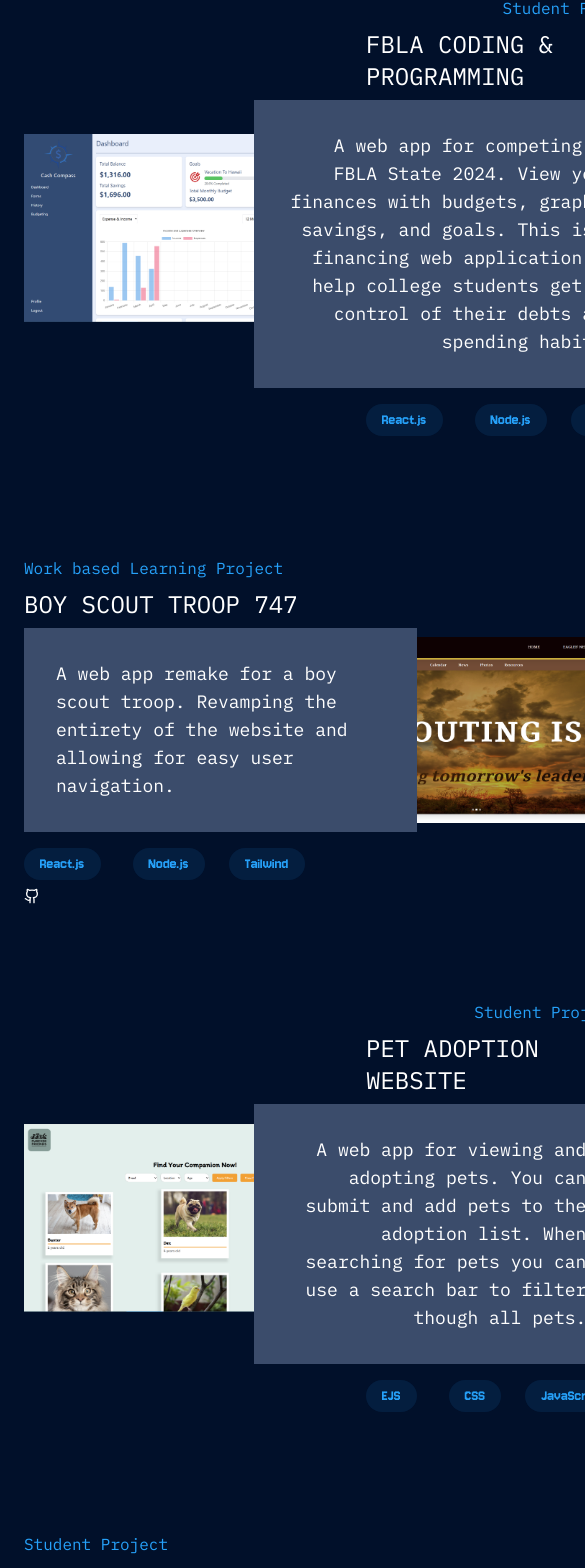
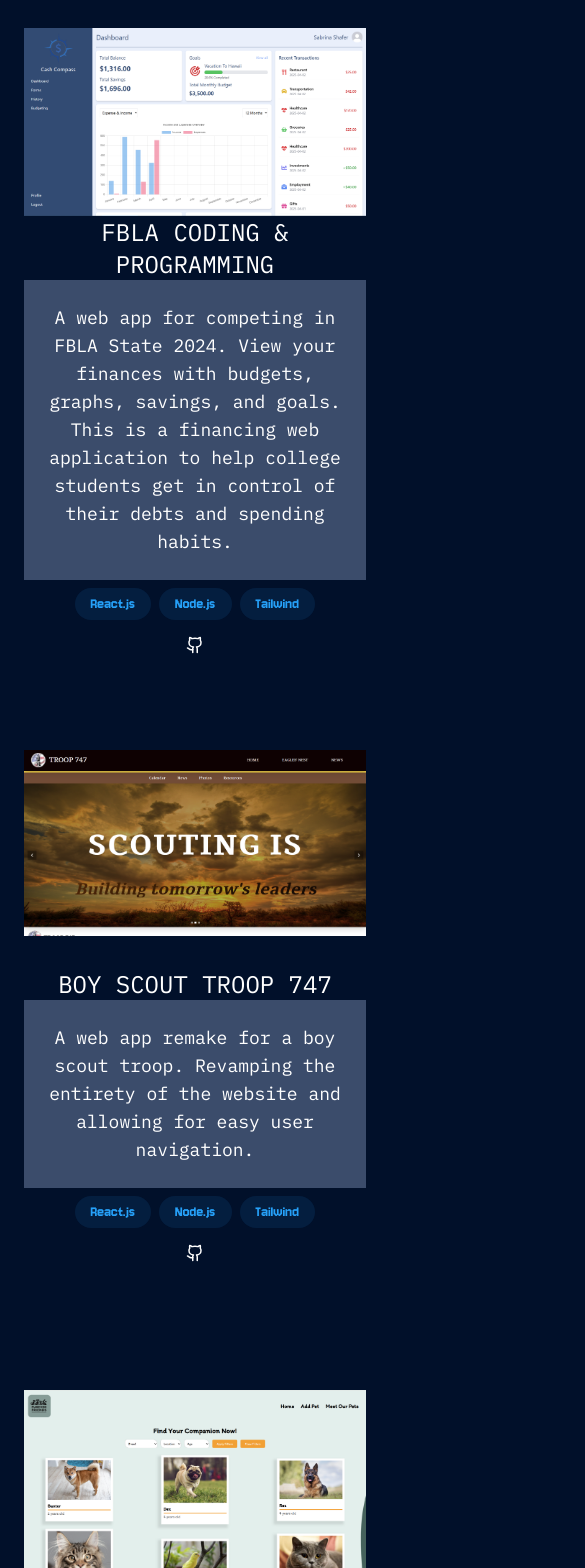
Before and after one commit to sshafe928/portfolio_2025, a Next.js app: page / in a window 390 px wide. Shown: the part 7836-9404 px from the top of the page, 585 px wide, since content can reach past the window. Built offline with nearby package versions, Linux system fonts and the light colour scheme; a web font is replaced by a local one.

Commit message:
making this responsive

```diff
--- a/src/app/components/project.jsx
+++ b/src/app/components/project.jsx
@@ -62,10 +62,19 @@ const Project = () =>{
             id: 7,
             name: "File Manipulation",
             langs: ["Python"],
-            desc: "This was where I used pyhron and began learning file manipulation",
+            desc: "This was where I used python and began learning file manipulation",
             gitLink: "https://github.com/sshafe928/File-Manipulation/blob/main/manipulation%20assign/manipulator.py",
             img: "",
             date: "2025"
+        },
+        {
+            id: 8,
+            name: "Binary Conversion",
+            langs: ["Python"],
+            desc: "This was where I used python and created a decimal to binary converter.",
+            gitLink: "https://github.com/sshafe928/Python_Conversion_project",
+            img: "",
+            date: "2023"
         }
     ]
     return (
--- a/src/app/page.jsx
+++ b/src/app/page.jsx
@@ -248,98 +248,91 @@ export default function Home() {
       <hr className="h-px w-24 bg-white ml-4" />
     </div>
 
-    <section id="projects" className="text-white flex flex-col mx-auto min-h-screen max-w-screen-xl px-6 py-12 font-sans md:px-12 md:py-16 lg:py-0  ">
+    <section id="projects" className="text-white flex flex-col mx-auto min-h-screen max-w-screen-xl px-6 py-12 font-sans md:px-12 md:py-16 lg:py-0">
 
+      {/* FBLA Project */}
+      <div className="flex flex-col-reverse lg:flex-row items-center mb-24 space-y-8 lg:space-y-0 lg:space-x-12">
+        <div data-aos="fade-left" className="text-center lg:text-right w-full lg:w-1/2">
+          <h3 className="hidden lg:block text-blue font-plexMono">Student Project</h3>
+          <h1 className="text-2xl font-plexMono">FBLA CODING & PROGRAMMING</h1>
+          <p className="bg-grey2 text-white text-lg z-10 p-6 lg:p-8 font-plexMono">A web app for competing in FBLA State 2024. View your finances with budgets, graphs, savings, and goals. This is a financing web application to help college students get in control of their debts and spending habits.</p>
+          <ul className="flex flex-wrap justify-center lg:justify-end space-x-2 mt-2">
+            <li className="px-4 py-1 text-blue rounded-full bg-blue/10 font-jersey">React.js</li>
+            <li className="px-4 py-1 text-blue rounded-full bg-blue/10 font-jersey">Node.js</li>
+            <li className="px-4 py-1 text-blue rounded-full bg-blue/10 font-jersey">Tailwind</li>
+          </ul>
+          <div className="flex justify-center lg:justify-end mt-4">
+            <a href="https://github.com/sshafe928/cash-compass"><LuGithub className="text-lg" /></a>
+          </div>
+        </div>
+        <img data-aos="fade-right" src="/images/FBLA.png" alt="FBLA Project" className="w-full lg:w-1/2 max-w-md" />
+      </div>
 
-
-    <div  className="flex items-center mb-24">
-    <img data-aos="fade-right" src="/images/FBLA.png" alt={`image`} width={650} height={35} />
-
-      <div data-aos="fade-left">
-        <div className="justify-items-end align-center space-y-2">
-          <h3 className="text-blue font-plexMono">Student Project</h3>
-          <h1 className="text-2xl font-plexMono">FBLA CODING & PROGRAMMING</h1>
-          <p className='bg-grey2 text-white text-lg z-10 p-8 -ml-28 text-right font-plexMono'>A web app for competing in FBLA State 2024. View your finances with budgets, graphs, savings, and goals. This is a financing web application to help college students get in control of their debts and spending habits.</p>
-          <ul className="flex felx-row space-x-6">
-            <li className="mr-2 mt-2 px-4 py-1 text-blue rounded-full bg-blue/10 font-jersey">React.js</li>
-            <li className="mr-2 mt-2 px-4 py-1 text-blue rounded-full bg-blue/10 font-jersey">Node.js</li>
-            <li className="mr-2 mt-2 px-4 py-1 text-blue rounded-full bg-blue/10 font-jersey">Tailwind</li>
+      {/* Scout Project */}
+      <div className="flex flex-col lg:flex-row items-center mb-24 space-y-8 lg:space-y-0 lg:space-x-12">
+        <img data-aos="fade-left" src="/images/scout.png" alt="Scout Project" className="w-full lg:w-1/2 max-w-md" />
+        <div data-aos="fade-right" className="text-center lg:text-left w-full lg:w-1/2">
+          <h3 className="hidden lg:block text-blue font-plexMono">Work based Learning Project</h3>
+          <h1 className="text-2xl font-plexMono">BOY SCOUT TROOP 747</h1>
+          <p className="bg-grey2 text-white text-lg p-6 lg:p-8 font-plexMono">A web app remake for a boy scout troop. Revamping the entirety of the website and allowing for easy user navigation.</p>
+          <ul className="flex flex-wrap justify-center lg:justify-start space-x-2 mt-2">
+            <li className="px-4 py-1 text-blue rounded-full bg-blue/10 font-jersey">React.js</li>
+            <li className="px-4 py-1 text-blue rounded-full bg-blue/10 font-jersey">Node.js</li>
+            <li className="px-4 py-1 text-blue rounded-full bg-blue/10 font-jersey">Tailwind</li>
           </ul>
-          <div className="flex flex-row space-x-4"><a href="https://github.com/sshafe928/cash-compass"><LuGithub /></a></div>
+          <div className="flex justify-center lg:justify-start mt-4">
+            <a href="https://github.com/sshafe928/wbla_boyscout"><LuGithub className="text-lg" /></a>
           </div>
         </div>
       </div>
 
-
-    <div className="flex items-center mb-24">
-
-        <div data-aos="fade-right" className="realtive z-10">
-          <div className="justify-items-start align-center space-y-2">
-            <h3 className="text-blue font-plexMono">Work based Learning Project</h3>
-            <h1 className="text-2xl font-plexMono" >BOY SCOUT TROOP 747</h1>
-            <p className='bg-grey2 text-white text-lg relative z-10 p-8 -mr-28 text-left font-plexMono'>A web app remake for a boy scout troop. Revamping the entirety of the website and allowing for easy user navigation. </p>
-            <ul className="flex felx-row space-x-6">
-              <li className="mr-2 mt-2 px-4 py-1 text-blue rounded-full bg-blue/10 font-jersey">React.js</li>
-              <li className="mr-2 mt-2 px-4 py-1 text-blue rounded-full bg-blue/10 font-jersey">Node.js</li>
-              <li className="mr-2 mt-2 px-4 py-1 text-blue rounded-full bg-blue/10 font-jersey">Tailwind</li>
+      {/* Pet Adoption */}
+      <div className="flex flex-col-reverse lg:flex-row items-center mb-24 space-y-8 lg:space-y-0 lg:space-x-12">
+        <div data-aos="fade-left" className="text-center lg:text-right w-full lg:w-1/2">
+          <h3 className="hidden lg:block text-blue font-plexMono">Student Project</h3>
+          <h1 className="text-2xl font-plexMono">PET ADOPTION WEBSITE</h1>
+          <p className="bg-grey2 text-white text-lg p-6 lg:p-8 font-plexMono">A web app for viewing and adopting pets. You can submit and add pets to the adoption list. When searching for pets you can use a search bar to filter though all pets.</p>
+          <ul className="flex flex-wrap justify-center lg:justify-end space-x-2 mt-2">
+            <li className="px-4 py-1 text-blue rounded-full bg-blue/10 font-jersey">EJS</li>
+            <li className="px-4 py-1 text-blue rounded-full bg-blue/10 font-jersey">CSS</li>
+            <li className="px-4 py-1 text-blue rounded-full bg-blue/10 font-jersey">JavaScript</li>
           </ul>
-            <div className="flex flex-row space-x-4"><a href="https://github.com/sshafe928/wbla_boyscout"><LuGithub /></a></div>
+          <div className="flex justify-center lg:justify-end mt-4">
+            <a href="https://github.com/Diego-Esquivias/Pet-Adoption-Platform"><LuGithub className="text-lg" /></a>
           </div>
         </div>
-
-        <img data-aos="fade-left" src="/images/scout.png" alt={`image`} width={650} height={35} className="-z-0 relative"/>
-
+        <img data-aos="fade-right" src="/images/pet.png" alt="Pet Adoption" className="w-full lg:w-1/2 max-w-md" />
       </div>
 
-
-    <div className="flex items-center mb-24">
-    <img data-aos="fade-right" src="/images/pet.png" alt={`image`} width={650} height={35} />
-
-      <div data-aos="fade-left">
-        <div className="justify-items-end align-center space-y-2">
-          <h3 className="text-blue font-plexMono">Student Project</h3>
-          <h1 className="text-2xl font-plexMono">PET ADOPTION WEBSITE</h1>
-          <p className='bg-grey2 text-white text-lg z-10 p-8 -ml-28 text-right font-plexMono'>A web app for viewing and adopting pets. You can submit and add pets to the adoption list. When searching for pets you can use a search bar to filter though all pets.</p>
-          <ul className="flex felx-row space-x-6">
-            <li className="mr-2 mt-2 px-4 py-1 text-blue rounded-full bg-blue/10 font-jersey">EJS</li>
-            <li className="mr-2 mt-2 px-4 py-1 text-blue rounded-full bg-blue/10 font-jersey">CSS</li>
-            <li className="mr-2 mt-2 px-4 py-1 text-blue rounded-full bg-blue/10 font-jersey">JavaScript</li>
+      {/* Cipher Game */}
+      <div className="flex flex-col lg:flex-row items-center mb-24 space-y-8 lg:space-y-0 lg:space-x-12">
+        <img data-aos="fade-left" src="/images/Cipher.png" alt="Cipher Project" className="w-full lg:w-1/2 max-w-md" />
+        <div data-aos="fade-right" className="text-center lg:text-left w-full lg:w-1/2">
+          <h3 className="hidden lg:block text-blue font-plexMono">Student Project</h3>
+          <h1 className="text-2xl font-plexMono">CIPHER PROJECT</h1>
+          <p className="bg-grey2 text-white text-lg p-6 lg:p-8 font-plexMono">The Cipher Game is a word puzzle game where players solve scrambled words using a transposition cipher. The game features different levels with varying grid sizes and difficulty. Players can also track their progress, earn scores, and challenge themselves to complete the game in less time.</p>
+          <ul className="flex flex-wrap justify-center lg:justify-start space-x-2 mt-2">
+            <li className="px-4 py-1 text-blue rounded-full bg-blue/10 font-jersey">JavaScript</li>
+            <li className="px-4 py-1 text-blue rounded-full bg-blue/10 font-jersey">HTML</li>
+            <li className="px-4 py-1 text-blue rounded-full bg-blue/10 font-jersey">CSS</li>
           </ul>
-          <div className="flex flex-row space-x-4"><LuGithub /></div>
+          <div className="flex justify-center lg:justify-start mt-4">
+            <a href="https://github.com/sshafe928/cipher-project"><LuGithub className="text-lg" /></a>
           </div>
         </div>
       </div>
 
-
-    <div className="flex items-center mb-24 relative">
-      <div data-aos="fade-right" className="relative z-10">
-        <div className="justify-items-start align-center space-y-2">
-          <h3 className="text-blue font-plexMono">Student Project</h3>
-          <h1 className="text-2xl font-plexMono" >CIPHER PROJECT</h1>
-          <p className='bg-grey2 text-white text-lg  p-8 -mr-28 text-left font-plexMono'>The Cipher Game is a word puzzle game where players solve scrambled words using a transposition cipher. The game features different levels with varying grid sizes and difficulty. Players can also track their progress, earn scores, and challenge themselves to complete the game in less time.</p>
-          <ul className="flex felx-row space-x-6">
-            <li className="mr-2 mt-2 px-4 py-1 text-blue rounded-full bg-blue/10 font-jersey">JavaScript</li>
-            <li className="mr-2 mt-2 px-4 py-1 text-blue rounded-full bg-blue/10 font-jersey">HTML</li>
-            <li className="mr-2 mt-2 px-4 py-1 text-blue rounded-full bg-blue/10 font-jersey">CSS</li>
-          </ul>
-          <div className="flex flex-row space-x-4"><LuGithub /></div>
-        </div>
-      </div>
-
-      <img  data-aos="fade-left" src="/images/Cipher.png" alt={`image`} width={650} height={35} className="hover:bg-blue/90"/>
-    </div>
-
-
+      {/* Extra Projects Button */}
       <div className="flex justify-center">
         <a href="/projects">
-        <button className="font-jersey text-xl group relative inline-flex text-white h-12 items-center my-8 justify-center overflow-hidden rounded-md border border-neutral-200 bg-transparent px-3 font-medium text-neutral-600 transition-all duration-100 [box-shadow:5px_5px_rgb(82_82_82)] active:translate-x-[3px] active:translate-y-[3px] active:[box-shadow:0px_0px_rgb(82_82_82)] w-auto">
+          <button className="font-jersey text-xl group relative inline-flex text-white h-12 items-center my-8 justify-center overflow-hidden rounded-md border border-neutral-200 bg-transparent px-6 font-medium text-neutral-600 transition-all duration-100 shadow-lg active:translate-x-[3px] active:translate-y-[3px]">
             Extra Projects
           </button>
         </a>
       </div>
 
+    </section>
 
-    </section>
 
     <div  className="flex items-center justify-center my-24">
       <hr className="h-px w-24 bg-white mr-4" />
```
Lines whose indentation alone changed are shown as unchanged.
